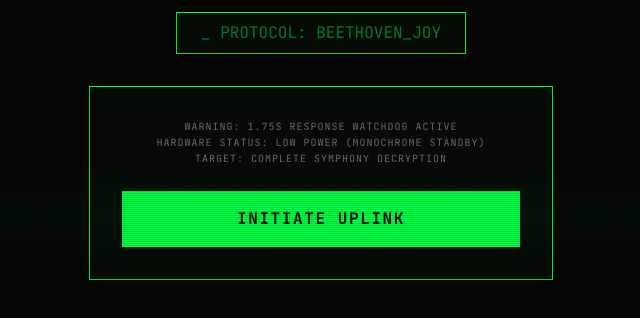
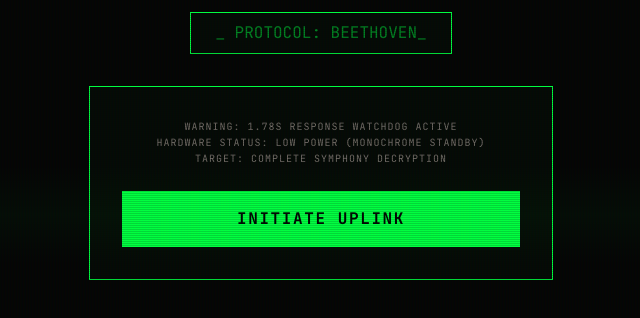
Before and after one commit to VincentKovar/game_things, a plain HTML site: page ode2joy-v2.html in a window 1280 px wide. Shown: the part 298-616 px from the top of the page, without its empty margins (319-959 px from the left). Drawn offline with nearby package versions, Linux system fonts and the light colour scheme.

Commit message:
Update protocol and warning response time in HTML

```diff
--- a/ode2joy-v2.html
+++ b/ode2joy-v2.html
@@ -113,13 +113,13 @@
         <div class="space-y-4">
             <h1 class="text-3xl font-bold tracking-[0.3em] uppercase">HARMONIC_LINK v11.0</h1>
             <div class="terminal-border p-2 inline-block px-6 py-2">
-                <span class="animate-pulse">_ PROTOCOL: BEETHOVEN_JOY</span>
+                <span class="animate-pulse">_ PROTOCOL: BEETHOVEN_</span>
             </div>
         </div>
 
         <div class="terminal-border p-8 space-y-6">
             <p class="text-[10px] leading-relaxed text-stone-500 uppercase tracking-widest">
-                Warning: 1.75s Response Watchdog Active<br>
+                Warning: 1.78s Response Watchdog Active<br>
                 Hardware Status: Low Power (Monochrome Standby)<br>
                 Target: Complete Symphony Decryption
             </p>
```
